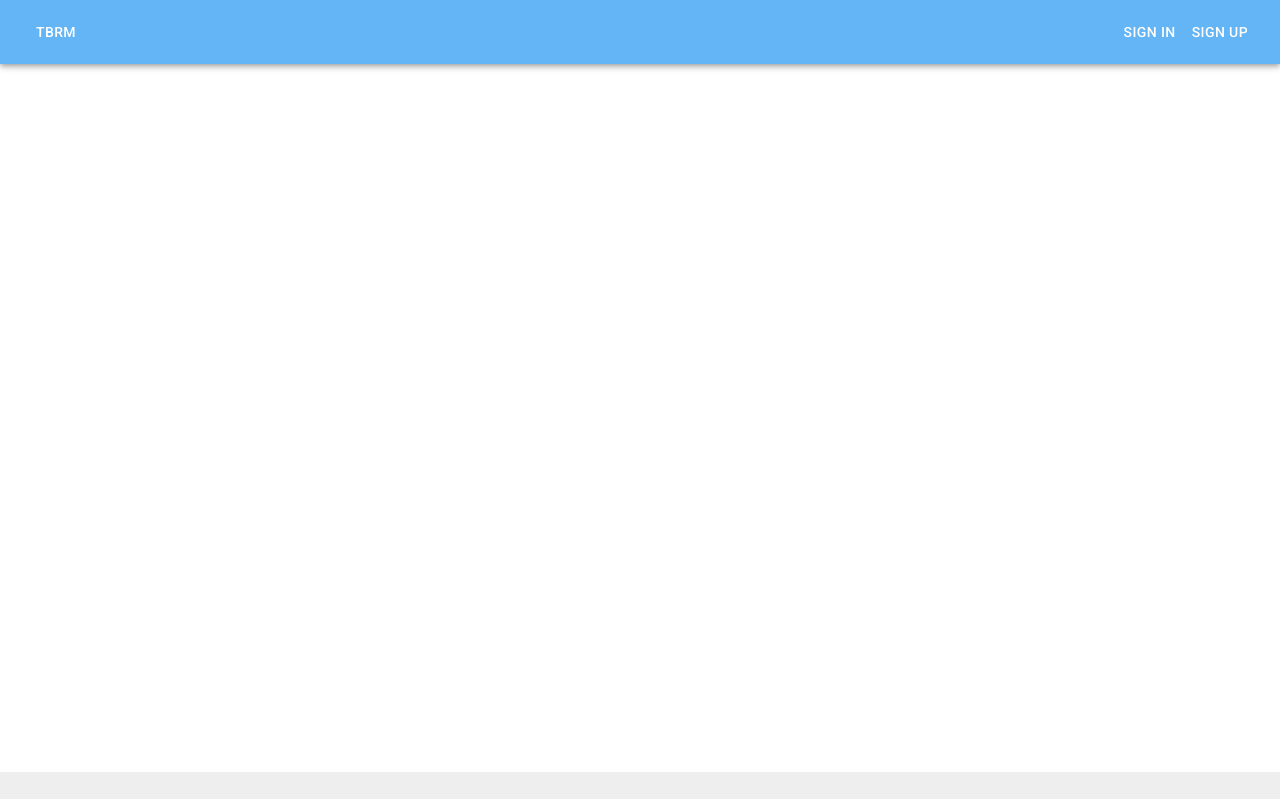
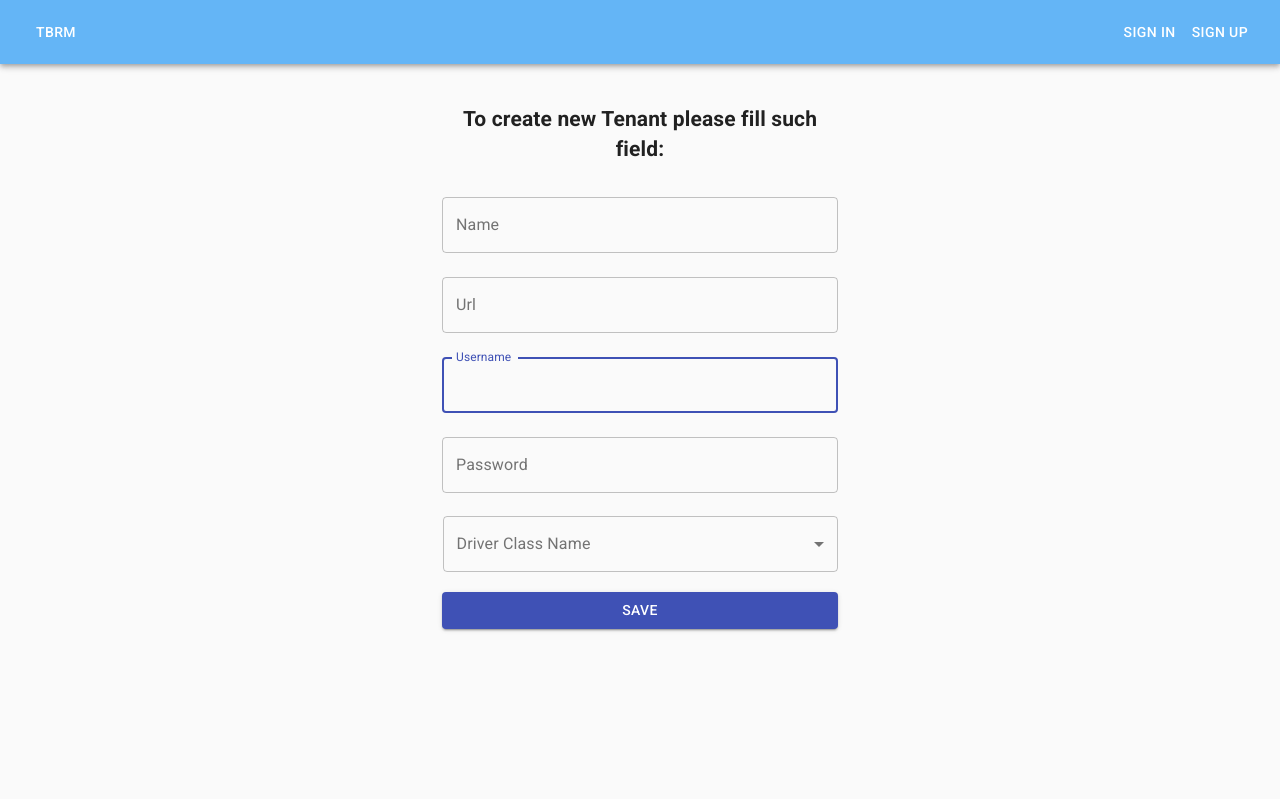
Before and after one commit to Lv-465-Java/TBRM.client, a React (Create React App) app: page /add_tenant in a window 1280 px wide. Shown: the top 799 px of the page. Built offline with nearby package versions, Linux system fonts and the light colour scheme.

Commit message:
add tenant page

```diff
--- a/package.json
+++ b/package.json
@@ -18,6 +18,7 @@
     "react-redux": "^7.1.3",
     "react-router": "^5.1.2",
     "react-router-dom": "^5.1.2",
+    "react-s-alert": "^1.4.1",
     "react-scripts": "^3.4.0"
   },
   "scripts": {
--- /dev/null
+++ b/src/components/home/AddTenant.js
@@ -0,0 +1,172 @@
+import React, { Component } from "react";
+import TextField from "@material-ui/core/TextField";
+import axios from '../../utils/axios';
+import {Box, Button} from "@material-ui/core";
+import LocalSessionStorageService from "../../services/LocalStorageService";
+import CssBaseline from "@material-ui/core/CssBaseline";
+import Container from "@material-ui/core/Container";
+import Alert from "@material-ui/lab/Alert";
+import FormControl from "@material-ui/core/FormControl";
+import InputLabel from "@material-ui/core/InputLabel";
+import Select from "@material-ui/core/Select";
+import Grid from "@material-ui/core/Grid";
+
+
+const style={
+    marginTop:40
+}
+const formControl= {
+    marginTop: 15,
+    minWidth: 395,
+    marginBottom: 20
+}
+
+class AddTenant extends Component {
+
+    state = {
+        name: undefined,
+        url: undefined,
+        username: undefined,
+        password: undefined,
+        driverClassName: undefined
+    }
+
+    getData = () => {
+        axios.post("", this.state).then(response => {
+            if (response !== undefined) {
+                window.location.href = "/";
+            }
+        }, error => {
+            this.setState({ errorMessage: error.response.data.message });
+            console.log(error.response.data.message);
+        })
+    }
+
+
+    onChangeName = (event) => {
+        this.setState({
+            name: event.target.value
+        })
+    }
+    onChangeUrl = (event) => {
+        this.setState({
+            url: event.target.value
+        })
+    }
+
+    onChangeUsername = (event) => {
+        this.setState({
+            username: event.target.value
+        })
+    }
+
+    onChangePassword = (event) => {
+        this.setState({
+            password: event.target.value
+        })
+    }
+
+    handleChange = name => event => {
+        this.setState({
+            ...this.state,
+            [name]: event.target.value,
+        });
+    };
+
+
+    render() {
+
+        return (
+            <Container component="main" maxWidth="xs" style={style}>
+                <h2>To create new Tenant please fill such field:</h2>
+                <CssBaseline/>
+                {this.state.errorMessage && <Alert severity="error">{this.state.errorMessage}</Alert>}
+                <div>
+                    <TextField
+                        onChange={this.onChangeName}
+                        variant="outlined"
+                        margin="normal"
+                        //required
+                        fullWidth
+                        id="name"
+                        label="Name"
+                        name="name"
+                        autoComplete="name"
+                        autoFocus
+                    />
+                    <TextField
+                        onChange={this.onChangeUrl}
+                        variant="outlined"
+                        margin="normal"
+                        //required
+                        fullWidth
+                        name="url"
+                        label="Url"
+                        type="url"
+                        id="url"
+                        autoComplete="current-url"
+                    />
+                    <TextField
+                        onChange={this.onChangeUsername}
+                        variant="outlined"
+                        margin="normal"
+                        //required
+                        fullWidth
+                        id="username"
+                        label="Username"
+                        name="username"
+                        autoComplete="username"
+                        autoFocus
+                    />
+                    <TextField
+                        onChange={this.onChangePassword}
+                        variant="outlined"
+                        margin="normal"
+                        //required
+                        fullWidth
+                        name="password"
+                        label="Password"
+                        type="password"
+                        id="password"
+                        autoComplete="current-password"
+                    />
+
+                    <Grid>
+                        <FormControl variant="outlined" style={formControl}>
+                            <InputLabel ref="" htmlFor="outlined-age-native-simple">
+                                Driver Class Name
+                            </InputLabel>
+                            <Select
+                                native
+                                value={this.state.tenant}
+                                onChange={this.handleChange('driver_class')}
+                                labelWidth={110}
+                                inputProps={{
+                                    name: 'driver_class',
+                                    id: 'outlined-age-native-simple',
+                                }}
+                            >
+                                <option value="" />
+                                <option value={10}>Postgres</option>
+                                <option value={20}>MySQL</option>
+                            </Select>
+                        </FormControl>
+                    </Grid>
+
+                    <Button
+                        type="submit"
+                        fullWidth
+                        variant="contained"
+                        color="primary"
+                        onClick={this.getData}
+                    >Save
+                    </Button>
+
+                </div>
+            </Container>
+        );
+    }
+}
+
+
+export default AddTenant;
--- a/src/components/loginForm/loginForm.js
+++ b/src/components/loginForm/loginForm.js
@@ -12,20 +12,29 @@ import CssBaseline from "@material-ui/core/CssBaseline";
 import Container from "@material-ui/core/Container";
 import googleLogo from "../../img/google-logo.png";
 import Alert from "@material-ui/lab/Alert";
-import DropDownMenu from '@material-ui/core/D/DropDownMenu';
+// import Alert  from 'react-s-alert';
+// import 'react-s-alert/dist/s-alert-default.css';
+// import 'react-s-alert/dist/s-alert-css-effects/slide.css';
+import FormControl from "@material-ui/core/FormControl";
+import InputLabel from "@material-ui/core/InputLabel";
+import Select from "@material-ui/core/Select";
 
 const localStorageService = LocalSessionStorageService.getService();
 
 const style={
     marginTop:40
 }
+const formControl= {
+        marginTop: 15,
+        minWidth: 395,
+    }
 
 class LoginForm extends Component {
 
     state = {
         email: undefined,
         password: undefined,
-        selection: 1 //////
+        tenant: undefined
     }
 
     getData = () => {
@@ -52,18 +61,18 @@ class LoginForm extends Component {
         })
     }
 
-    handleChange(event, index, value) {
-        //set selection to the value selected
-        this.setState({ selection : value });
-
-    }
+    handleChange = name => event => {
+        this.setState({
+            ...this.state,
+            [name]: event.target.value,
+        });
+    };
 
 
     render() {
 
         return (
             <Container component="main" maxWidth="xs" style={style}>
-                {this.logout && <Alert severity="success">You're safely logged out!</Alert>}
                 <CssBaseline/>
                 {this.state.errorMessage && <Alert severity="error">{this.state.errorMessage}</Alert>}
                 <div>
@@ -92,15 +101,41 @@ class LoginForm extends Component {
                         autoComplete="current-password"
                     />
 
-                    <DropDownMenu
-                        value={this.state.selection}
-                        onChange={this.handleChange}
-                    >
-                        <MenuItem value={1} primaryText="English"  />
-                        <MenuItem value={2} primaryText="Spanish" />
-                        <MenuItem value={3} primaryText="French" />
-
-                    </DropDownMenu>
+                    <Grid>
+                    <FormControl variant="outlined" style={formControl}>
+                        <InputLabel ref="" htmlFor="outlined-age-native-simple">
+                            Choose Tenant
+                        </InputLabel>
+                        <Select
+                            native
+                            value={this.state.tenant}
+                            onChange={this.handleChange('tenant')}
+                            labelWidth={110}
+                            inputProps={{
+                                name: 'tenant',
+                                id: 'outlined-age-native-simple',
+                            }}
+                        >
+                            <option value="" />
+                            <option value={10}>Ten</option>
+                            <option value={20}>Twenty</option>
+                            <option value={30}>Thirty</option>
+                        </Select>
+                    </FormControl>
+                    </Grid>
+                    {/*<PopupState variant="popover" popupId="demo-popup-menu">*/}
+                    {/*    {popupState => (*/}
+                    {/*        <React.Fragment>*/}
+                    {/*            <Button variant="contained" color="primary" {...bindTrigger(popupState)}>*/}
+                    {/*                Choose tenant*/}
+                    {/*            </Button>*/}
+                    {/*            <Menu {...bindMenu(popupState)}>*/}
+                    {/*                <MenuItem onClick={popupState.close}>Cake</MenuItem>*/}
+                    {/*                <MenuItem onClick={popupState.close}>Death</MenuItem>*/}
+                    {/*            </Menu>*/}
+                    {/*        </React.Fragment>*/}
+                    {/*    )}*/}
+                    {/*</PopupState>*/}
 
                     <FormControlLabel
                         control={<Checkbox value="remember" color="primary"/>}
--- a/src/routers.js
+++ b/src/routers.js
@@ -16,7 +16,6 @@ import ResourceTemplateView from "./components/resourceTemplate/resourceTemplate
 import OAuth2RedirectHandler from "./components/oauth2/OAuth2RedirectHandler";
 import PermissionResourceTemplateList from "./components/permissions/permissionResourceTemplateList";
 import PermissionResourceTemplateAdd from "./components/permissions/permissionResourceTemplateAdd";
-import {Message} from "@material-ui/icons";
 import PermissionResourceTemplateRemove from "./components/permissions/permissionResourcetemplateRemove";
 import PermissionResourceTemplateChangeOwner from "./components/permissions/permissionResourceTemplateChangeOwner";
 import ForgotPasswordMessage from "./components/resetPassword/ForgotPasswordMessage";
@@ -26,6 +25,7 @@ import GroupItem from "./components/group/groupItem";
 import EditGroup from "./components/group/editGroup";
 import AddPermission from "./components/group/addPermission";
 import FullOAuthRegister from "./components/oauth2/FullOAuthRegister";
+import AddTenant from "./components/home/AddTenant";
 
 
 
@@ -56,6 +56,7 @@ class Routers extends Component {
                     <Route path="/group" component={GroupList}/>
                     <Route path="/oauth2/redirect" component={OAuth2RedirectHandler}/>
                     <Route path="/oauth2/fullRegister" component={FullOAuthRegister}/>
+                    <Route path="/add_tenant" component={AddTenant}/>
                     <Route path="/" exact component={LoginForm} />
                 </Switch>
                 <Footer/>
--- a/src/service/authService.js
+++ b/src/service/authService.js
@@ -1,9 +1,10 @@
-
+import Alert from "@material-ui/lab/Alert";
 
 export const logout = () => {
     sessionStorage.removeItem('authorization');
     localStorage.removeItem('refreshToken');
     sessionStorage.removeItem('userrole');
+    // Alert.success("You're safely logged out!");
 }
 
 export const isUserLoggedIn = () => {
```
